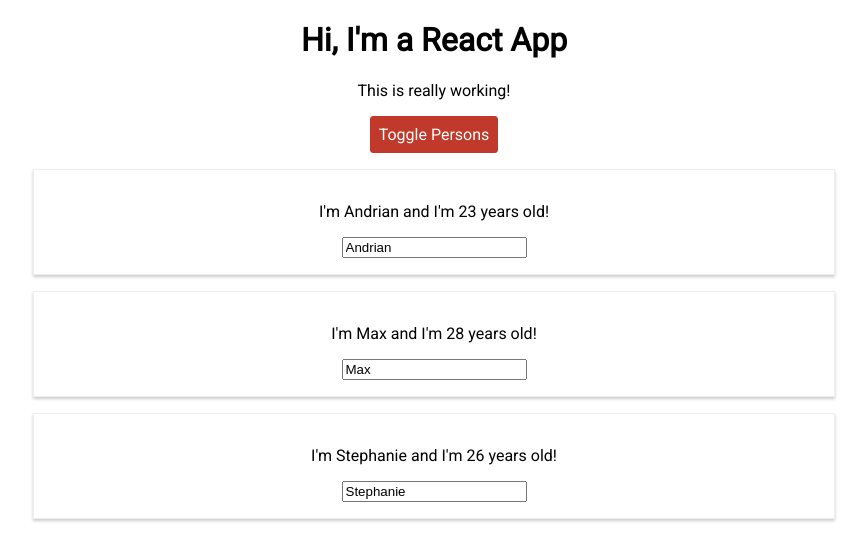
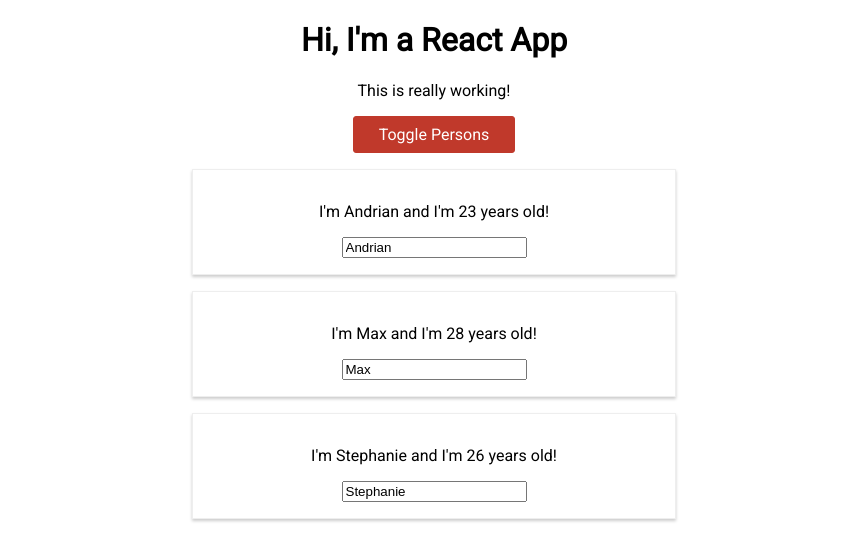
Before and after one commit to AndrianLeah/dummy-react-app, a React (Create React App) app: page / in a window 1280 px wide. Both pictures are taken after a click on the button "Toggle Persons". Shown: the top 560 px of the page, without its empty margins (206-1073 px from the left). Built offline with nearby package versions, Linux system fonts and the light colour scheme.

Commit message:
lezione 8 capitolo 5

```diff
--- a/src/App.js
+++ b/src/App.js
@@ -1,4 +1,4 @@
-import Radium from "radium";
+import Radium, { StyleRoot } from "radium";
 import React, { Component } from "react";
 import "./App.css";
 import Person from "./Person/Person";
@@ -43,14 +43,14 @@
       color: "white",
       font: "inherit",
       border: "1px solid #27ae60",
-      padding: "8px",
+      padding: "8px 25px 8px 25px",
       cursor: "pointer",
-      'border-radius': '3px',
-      ':hover': {
-        backgroundColor: '#2ecc71'
+      borderRadius: "3px",
+      ":hover": {
+        backgroundColor: "#2ecc71"
       },
-      ':focus': {
-        outline: '0'
+      ":focus": {
+        outline: "0"
       }
     };
 
@@ -74,9 +74,9 @@
 
       style.backgroundColor = "#c0392b";
       style.border = "1px solid #c0392b";
-      style[':hover'] =  {
-        backgroundColor: '#e74c3c'
-      }
+      style[":hover"] = {
+        backgroundColor: "#e74c3c"
+      };
     }
 
     const classes = [];
@@ -88,6 +88,7 @@
     }
 
     return (
+      <StyleRoot>
         <div className="App">
           <h1>Hi, I'm a React App</h1>
           <p className={classes.join(" ")}>This is really working!</p>
@@ -96,6 +97,7 @@
           </button>
           {persons}
         </div>
+      </StyleRoot>
     );
   }
 }
--- a/src/Person/Person.js
+++ b/src/Person/Person.js
@@ -1,9 +1,16 @@
 import React from "react";
 import "./Person.css";
+import Radium from "radium";
 
 const person = props => {
+  const style = {
+    "@media(min-width: 500px)": {
+      width: "450px"
+    }
+  };
+
   return (
-    <div className="Person">
+    <div className="Person" style={style}>
       <p onClick={props.click}>
         I'm {props.name} and I'm {props.age} years old!
       </p>
@@ -13,4 +20,4 @@
   );
 };
 
-export default person;
+export default Radium(person);
```
Also changed, not shown: src/Person/Person.css (line endings or trailing spaces). Lines whose indentation alone changed are shown as unchanged.
